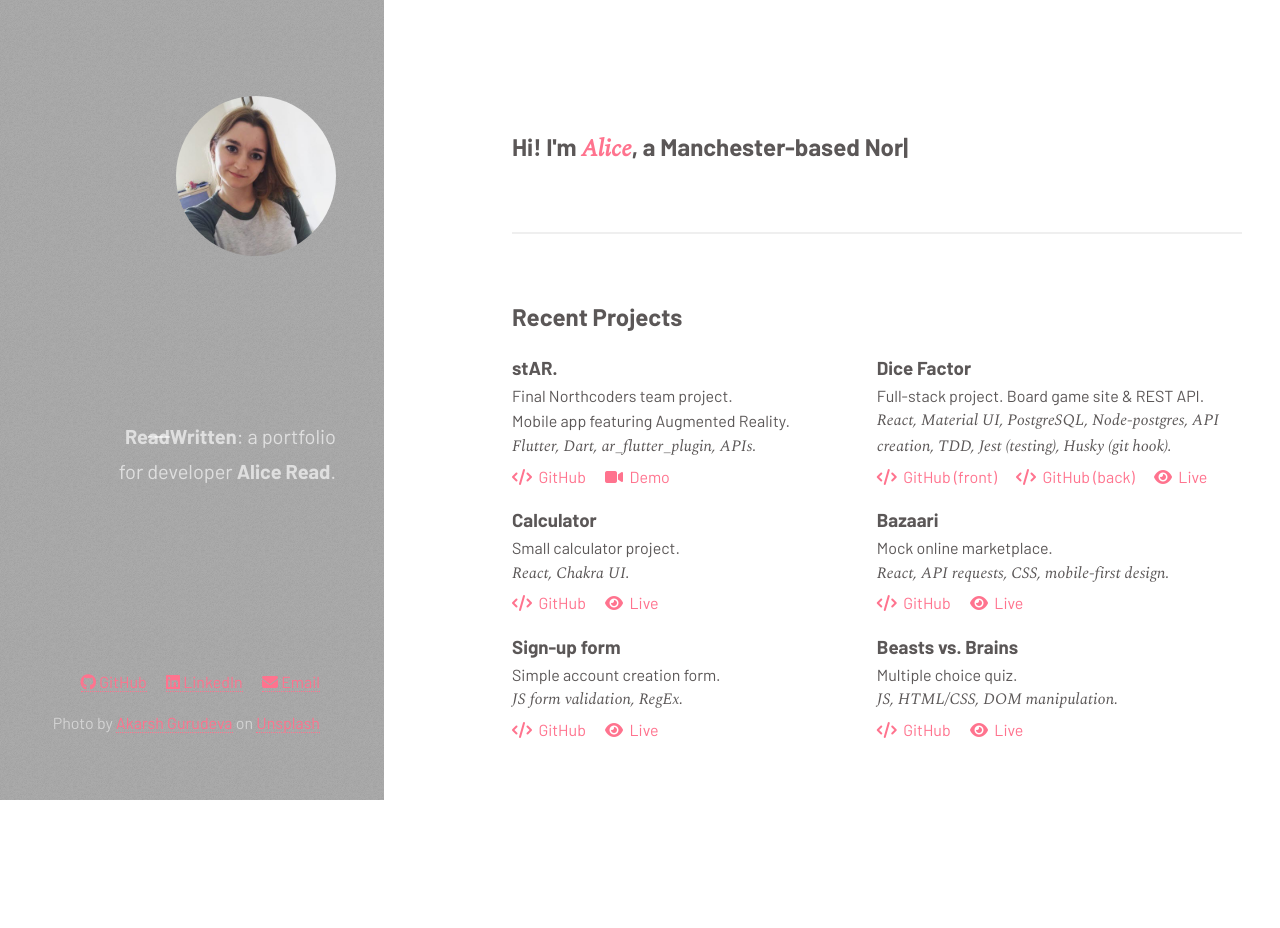
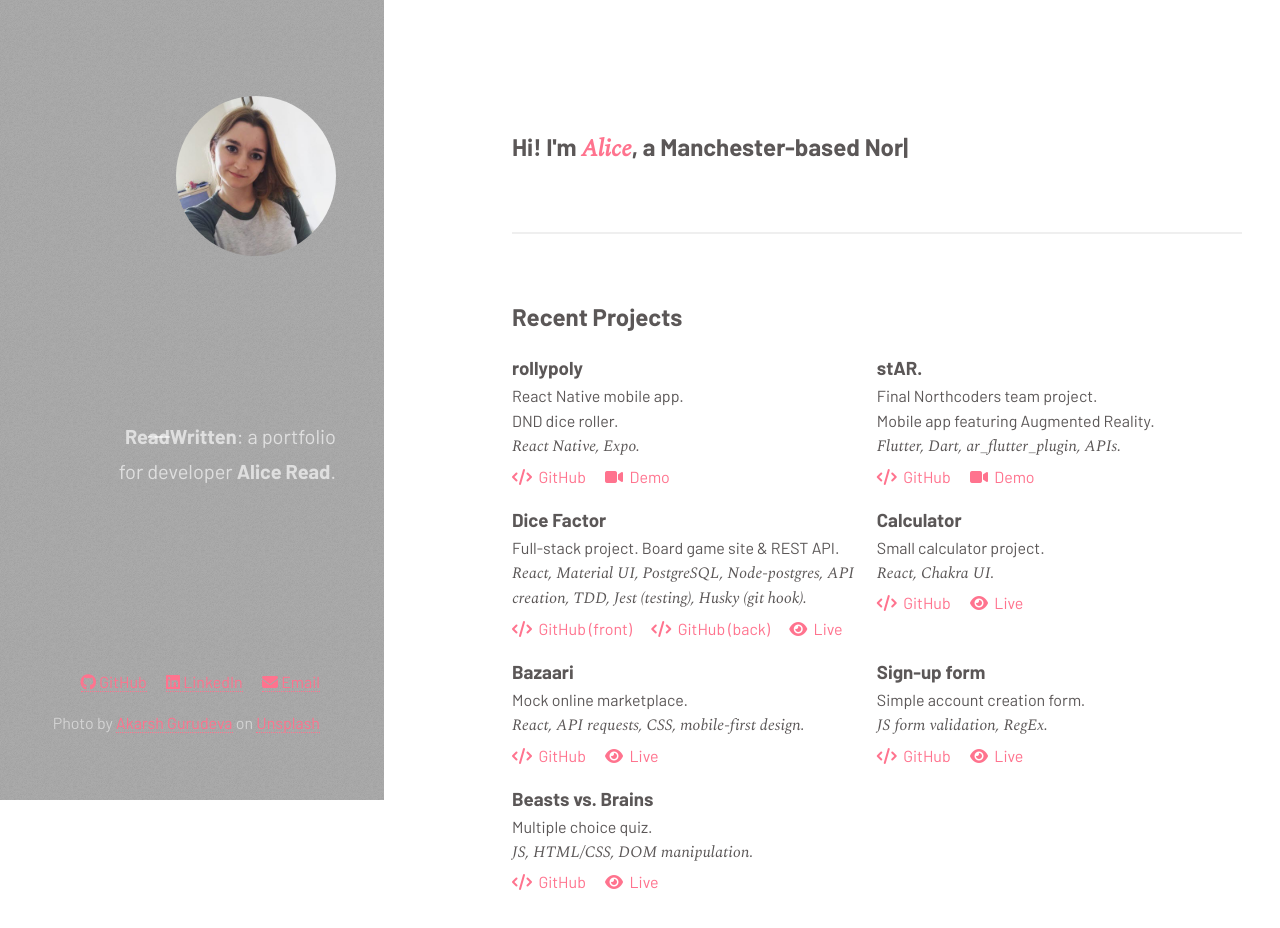
Before and after one commit to captainread/readwritten, a website: page index.html in a window 1280 px wide. Shown: the top 928 px of the page. Before the commit the page ends 807 px from the top, so only its background shows below. Drawn offline with nearby package versions, Linux system fonts and the light colour scheme.

Commit message:
add rollypoly

```diff
--- a/index.html
+++ b/index.html
@@ -57,6 +57,18 @@
 
         <div class="row">
           <article class="column">
+            <h3>rollypoly</h3>
+            <p>React Native mobile app.</p>
+            <p>DND dice roller.</p>
+            <p class="spectral">React Native, Expo.</p>
+            <div class="code-links">
+              <a href="https://github.com/captainread/rollypoly" target="_blank"><i class="fa-solid fa-code"></i>&nbsp GitHub</a>
+              <a href="https://drive.google.com/file/d/1UiuPZbPE2hZmlpmUfmDreRgstxycdPdf/view?usp=share_link" target="_blank"
+                ><i class="fa-solid fa-video"></i>&nbsp Demo</a
+              >
+            </div>
+          </article>
+          <article class="column">
             <h3>stAR.</h3>
             <p>Final Northcoders team project.</p>
             <p>Mobile app featuring Augmented Reality.</p>
@@ -68,7 +80,9 @@
               >
             </div>
           </article>
+        </div>
 
+        <div class="row">
           <article class="column">
             <h3>Dice Factor</h3>
             <p>Full-stack project. Board game site & REST API.</p>
@@ -79,9 +93,6 @@
               <a href="https://captainread.github.io/dice-factor/" target="_blank"><i class="fa-solid fa-eye"></i>&nbsp Live</a>
             </div>
           </article>
-        </div>
-
-        <div class="row">
           <article class="column">
             <h3>Calculator</h3>
             <p>Small calculator project.</p>
@@ -91,7 +102,9 @@
               <a href="https://captainread.github.io/react-calculator/" target="_blank"><i class="fa-solid fa-eye"></i>&nbsp Live</a>
             </div>
           </article>
+        </div>
 
+        <div class="row">
           <article class="column">
             <h3>Bazaari</h3>
             <p>Mock online marketplace.</p>
@@ -101,9 +114,6 @@
               <a href="https://captainread.github.io/bazaari" target="_blank"><i class="fa-solid fa-eye"></i>&nbsp Live</a>
             </div>
           </article>
-        </div>
-
-        <div class="row">
           <article class="column">
             <h3>Sign-up form</h3>
             <p>Simple account creation form.</p>
@@ -113,7 +123,9 @@
               <a href="https://captainread.github.io/sign-up-form/" target="_blank"><i class="fa-solid fa-eye"></i>&nbsp Live</a>
             </div>
           </article>
+        </div>
 
+        <div class="row">
           <article class="column">
             <h3>Beasts vs. Brains</h3>
             <p>Multiple choice quiz.</p>
```
